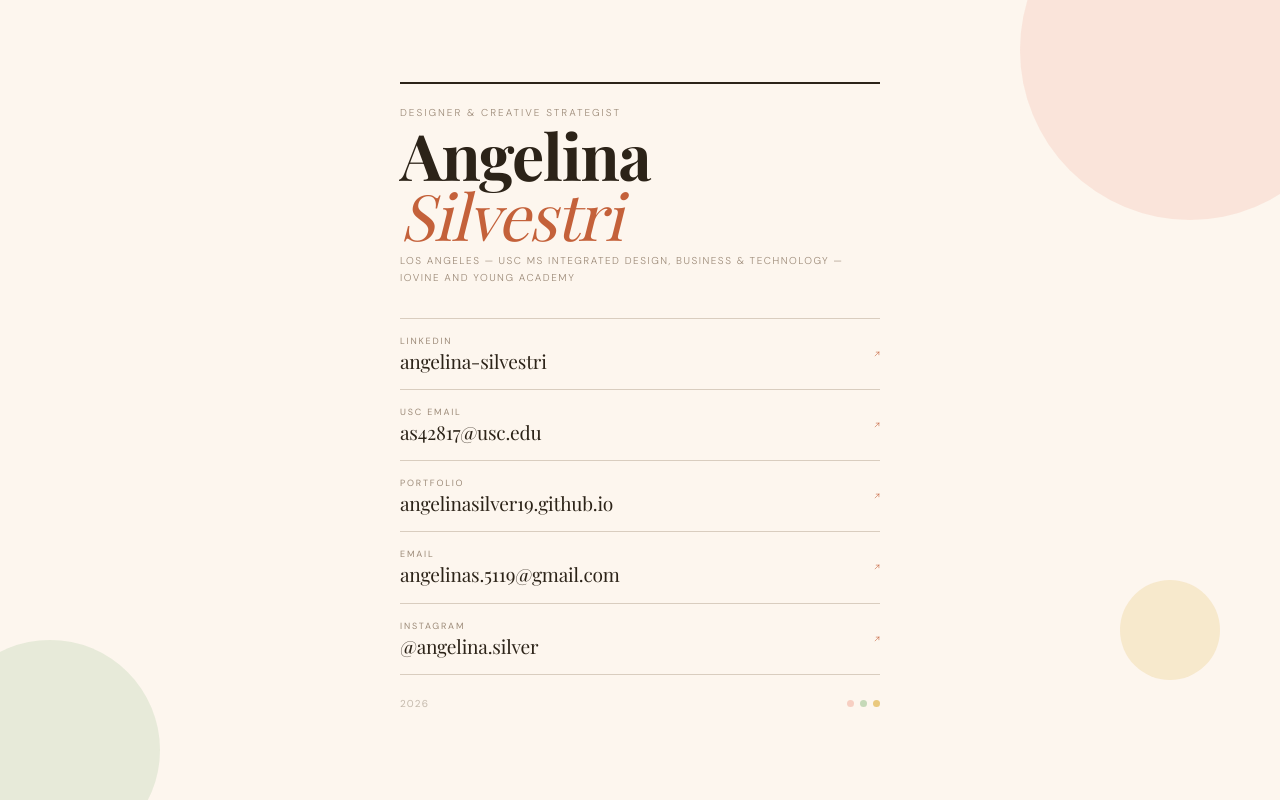
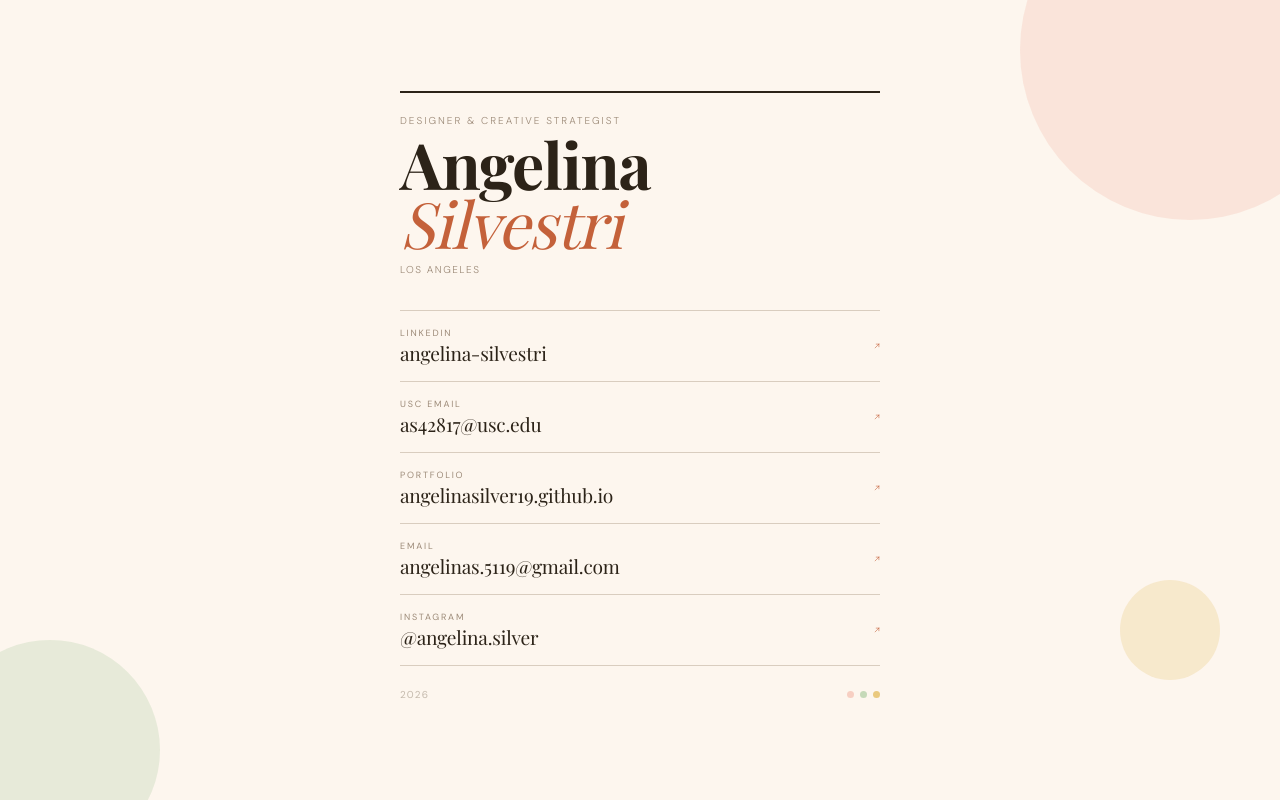
Before and after one commit to angelinasilver19/links, a plain HTML site: page index.html in a window 1280 px wide. Drawn offline with nearby package versions, Linux system fonts and the light colour scheme; a web font is replaced by a local one.

Commit message:
Update index.html

```diff
--- a/index.html
+++ b/index.html
@@ -262,7 +262,7 @@
   <div class="rule-top"></div>
   <p class="label">Designer &amp; Creative Strategist</p>
   <h1 class="name">Angelina<br><em>Silvestri</em></h1>
-  <p class="tagline">Los Angeles &mdash; USC MS Integrated Design, Business &amp; Technology &mdash; Iovine and Young Academy</p>
+  <p class="tagline">Los Angeles</p>
 
   <div class="links">
     <a class="link-item" href="https://linkedin.com/in/angelina-silvestri" target="_blank">
```
